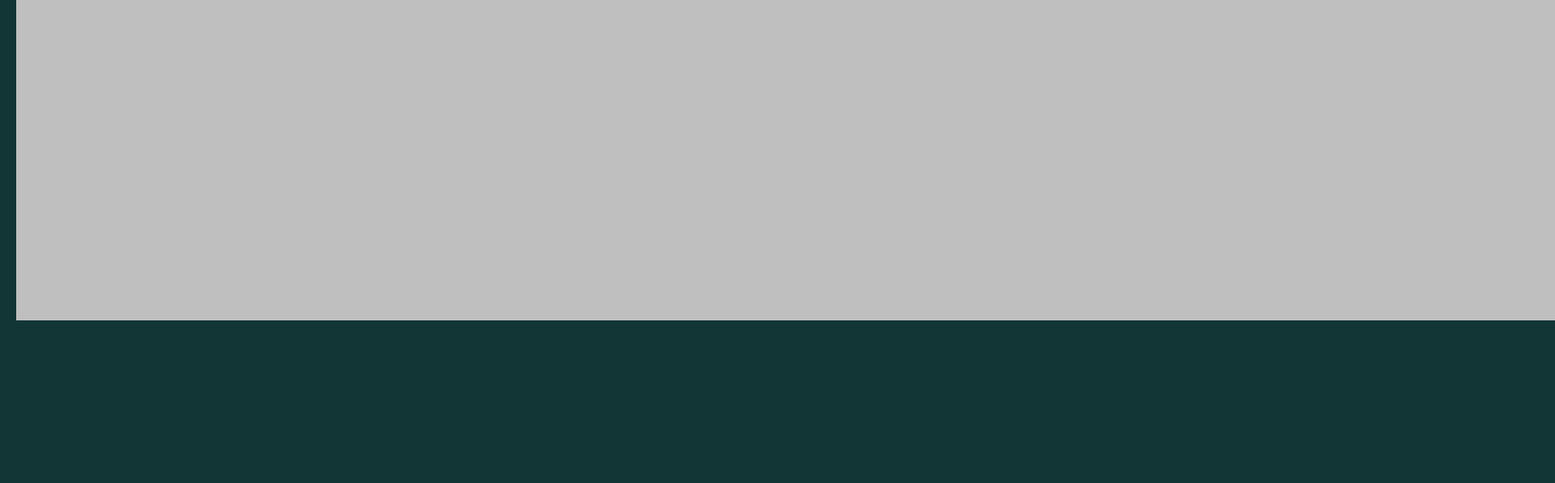
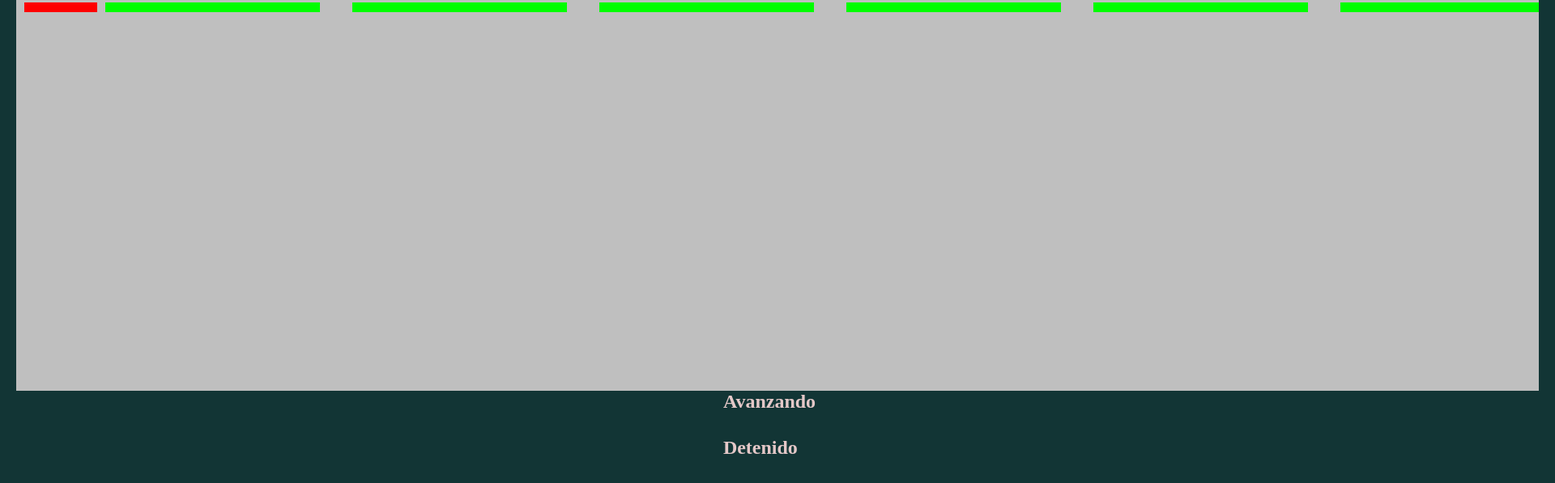
Before and after one commit to Lucho-Vidal/MaquetaBAL, a plain HTML site: page index.html in a window 1280 px wide. Shown: the part 371-968 px from the top of the page at 81% size, 1920 px wide, since content can reach past the window. Before the commit the page ends 824 px from the top, so only its background shows below. Drawn offline with Linux system fonts and the light colour scheme.

Commit message:
se optimiza para 100%

```diff
--- a/index.html
+++ b/index.html
@@ -1,17 +1,26 @@
 <!DOCTYPE html>
 <html lang="es">
+
 <head>
     <meta charset="UTF-8">
     <meta name="viewport" content="width=device-width, initial-scale=1.0">
+    <link rel="icon" href="./GNPA.ico">
     <title>Maqueta Sistema BAL</title>
     <link rel="stylesheet" href="style.css">
 </head>
-<body>
-    <div class="container">
-        <h1>Simulación Sistema BAL</h1>
-        <canvas id="canvas" width="5000" height="700"></canvas>
-        <h2 id="intervalo">Avance Automático</h2>
+
+<body class="container">
+
+    <h1>Simulación Sistema BAL</h1>
+    <h2> Linea Roca </h2>
+    <canvas id="canvas" width="1880" height="730"></canvas>
+    <div class="footer">
+        <h2 id="avanzando">Avanzando</h2>
+        <h2 id="detenido">Detenido</h2>
+
     </div>
+
     <script src="script.js"></script>
 </body>
+
 </html>
```
